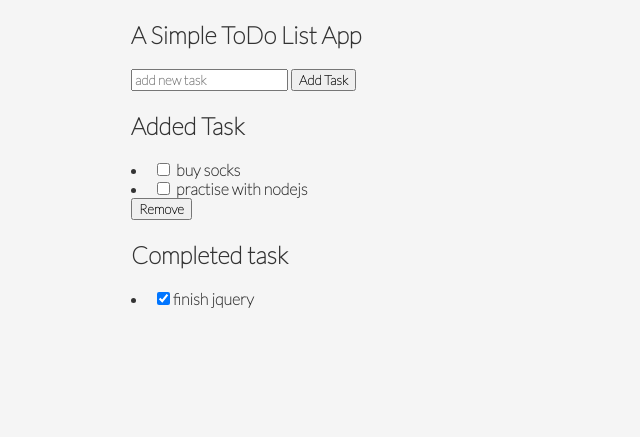
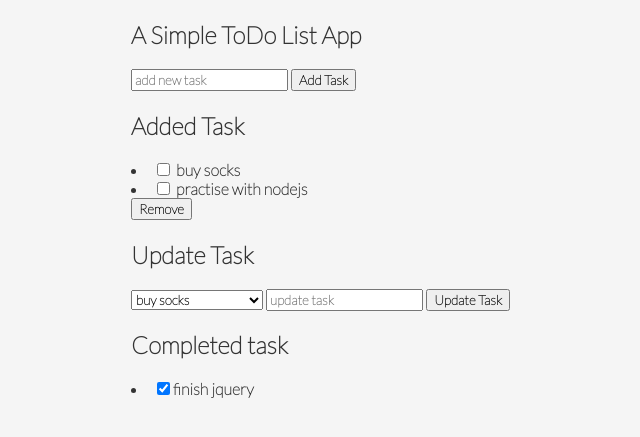
Before and after one commit to kalprajrana/Todo, a Node server app: page / in a window 1280 px wide. Shown: the top 437 px of the page, without its empty margins (309-949 px from the left). Run offline with Node 20, Linux system fonts and the light colour scheme.

Commit message:
Add feature to update existing todo tasks

```diff
--- a/index.js
+++ b/index.js
@@ -18,6 +18,19 @@ app.post("/addtask", function(req, res) {
     var newTask = req.body.newtask;
     //add the new task from the post route
     task.push(newTask);
+    res.redirect("/");
+});
+
+//post route for updating task
+app.post("/updatetask", function(req, res) {
+    var oldTask = req.body.oldtask;
+    var updatedTask = req.body.updatedtask;
+    if (typeof oldTask === "string" && typeof updatedTask === "string") {
+        var index = task.indexOf(oldTask);
+        if (index !== -1 && updatedTask.trim() !== "") {
+            task[index] = updatedTask.trim();
+        }
+    }
     res.redirect("/");
 });
 
--- a/views/index.ejs
+++ b/views/index.ejs
@@ -24,6 +24,18 @@
 <button formaction="/removetask" type="submit" id="top"> Remove </button>
 </form>
 
+<h2> Update Task </h2>
+
+<form action="/updatetask" method="POST">
+<select name="oldtask">
+<% for( var i = 0; i < task.length; i++){ %>
+    <option value="<%= task[i] %>"><%= task[i] %></option>
+<% } %>
+</select>
+<input type="text" name="updatedtask" placeholder="update task" required>
+<button> Update Task </button>
+</form>
+
 <h2> Completed task </h2>
 
  <% for(var i = 0; i < complete.length; i++){ %>
```
